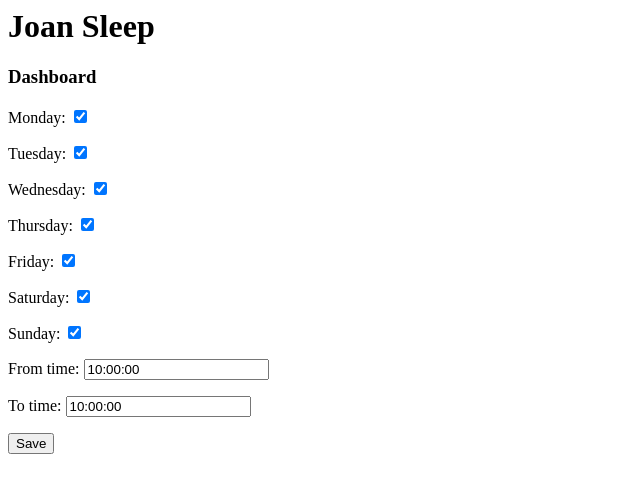
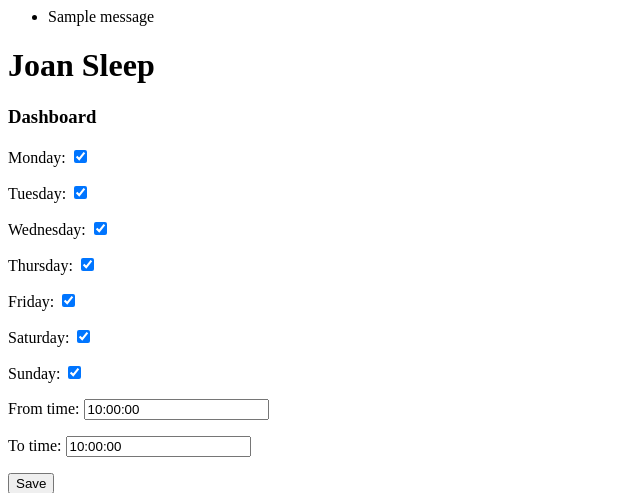
Before and after one commit to tonidezman/sleep-settings, a Django app: page /dashboard/settings/ in a window 1280 px wide. Shown: the top 493 px of the page, without its empty margins (0-640 px from the left). Run offline with Django 3.2, Linux system fonts and the light colour scheme; tables that the repository leaves empty hold one stand-in row (values such as "Sample post"); one stand-in notice (Sample message) is shown.

Commit message:
adds flash messages

```diff
--- a/joan_sleep/dashboard/templates/dashboard/index.html
+++ b/joan_sleep/dashboard/templates/dashboard/index.html
@@ -1,3 +1,11 @@
+{% if messages %}
+<ul class="messages">
+    {% for message in messages %}
+    <li{% if message.tags %} class="{{ message.tags }}"{% endif %}>{{ message }}</li>
+    {% endfor %}
+</ul>
+{% endif %}
+
 <h1>Joan Sleep</h1>
 <h3>Dashboard</h3>
 <form action="" method="post">
--- a/joan_sleep/dashboard/views.py
+++ b/joan_sleep/dashboard/views.py
@@ -1,3 +1,4 @@
+from django.contrib import messages
 from django.views.generic import TemplateView
 from django.shortcuts import render, redirect
 from .forms import SleepSettingsForm
@@ -21,6 +22,9 @@ class DashboardView(TemplateView):
         if form.is_valid():
             if self._at_least_one_day_chosen(form.cleaned_data):
                 form.save()
+                messages.success(request, "Settings were successfully saved")
+            else:
+                messages.error(request, "You need to choose at least one weekday!")
             return redirect('dashboard-settings')
         return render(request, self.template_name, {'form': form})
 
```
